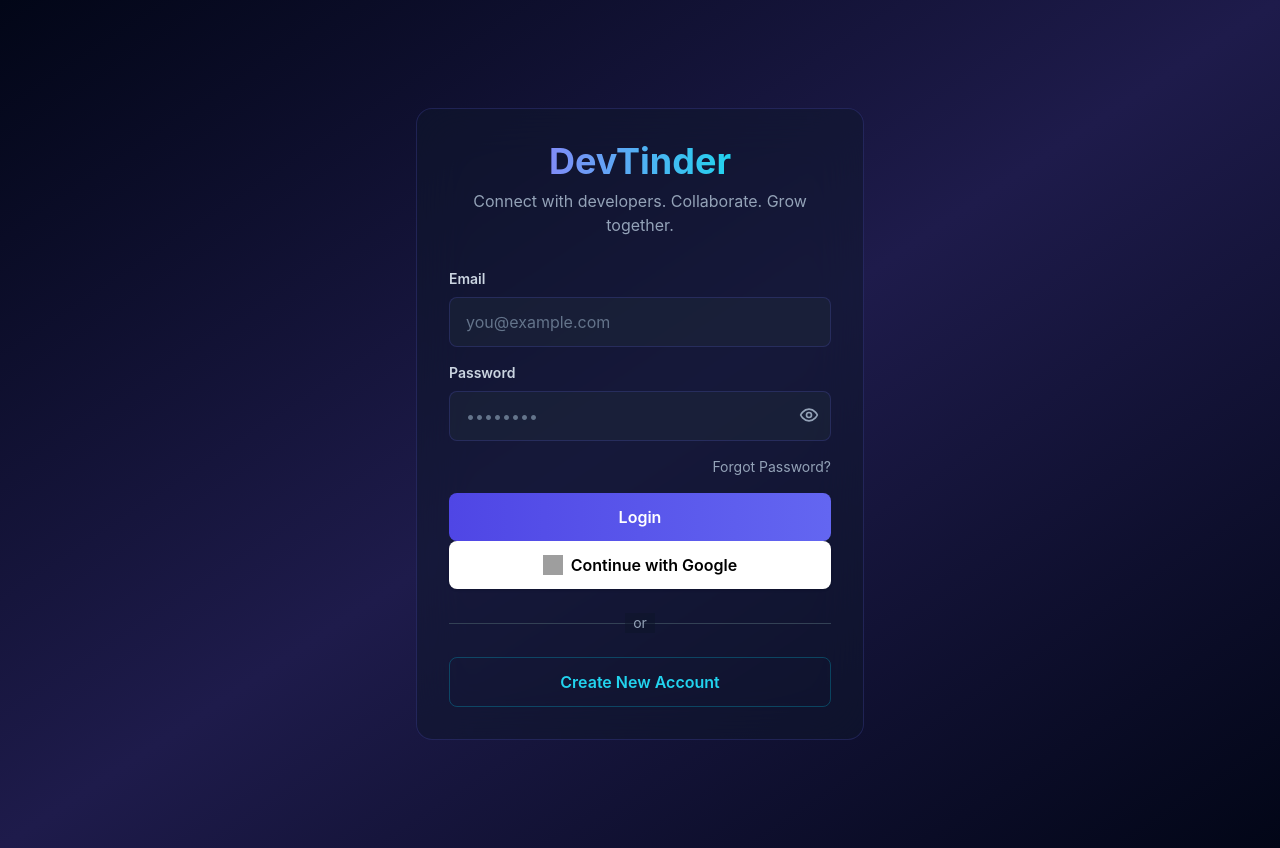
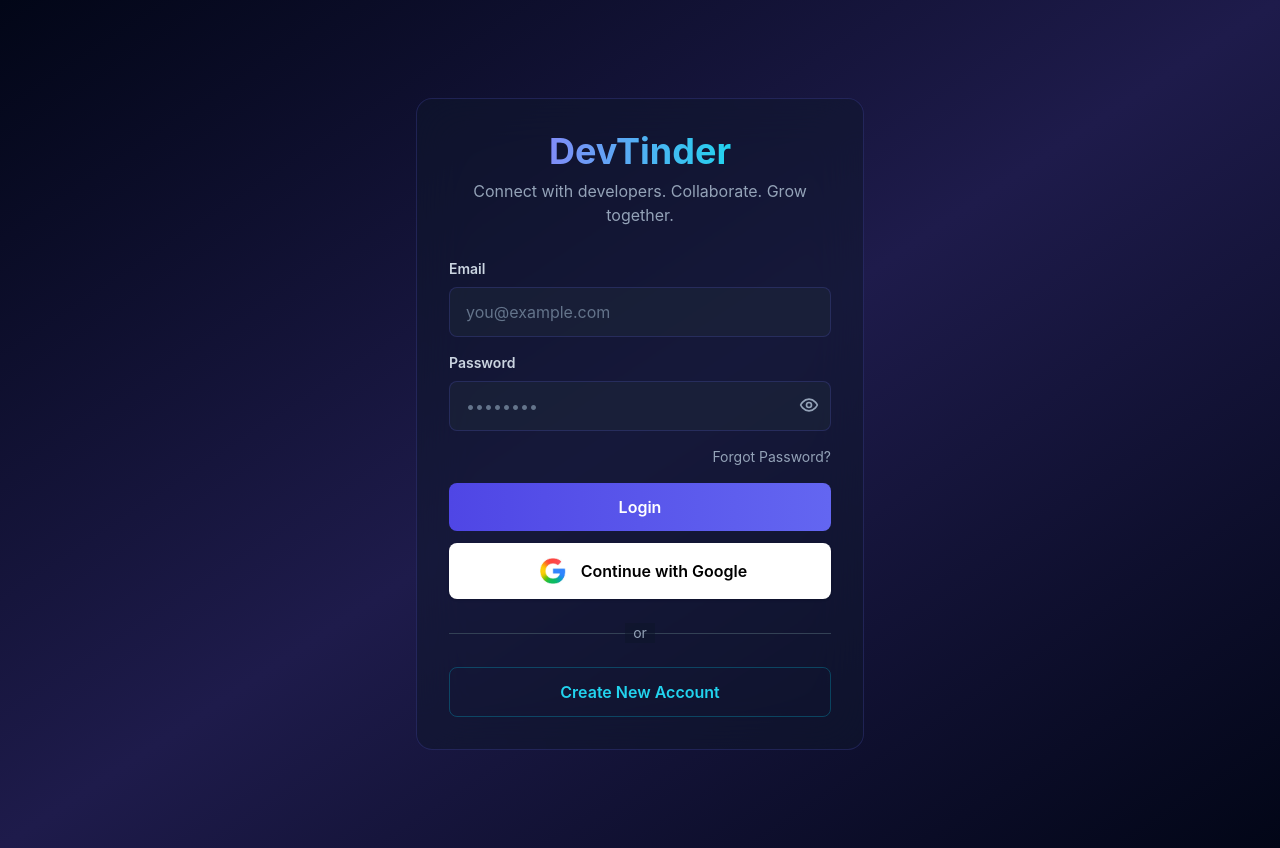
Before and after one commit to harsh0728/DevTinder-Web, a React (Vite) app: page /login in a window 1280 px wide. Built offline with nearby package versions, Linux system fonts and the light colour scheme; no server answers; grey boxes are pictures that could not be loaded.

Commit message:
Feat: Added Dynamic Link for production and development

```diff
--- a/src/components/GoogleLoginButton.jsx
+++ b/src/components/GoogleLoginButton.jsx
@@ -1,14 +1,15 @@
 export default function GoogleLoginButton() {
   const handleLogin = () => {
-    window.location.href = "http://localhost:3000/api/auth/google";
+    window.location.href =
+  import.meta.env.VITE_CLIENT_ENV === "production"?"https://devtinder-1-pqv8.onrender.com/api/auth/google": "http://localhost:3000/api/auth/google";
   };
 
   return (
     <button
       onClick={handleLogin}
-      className="w-full py-3 rounded-lg bg-white text-black font-semibold shadow flex items-center justify-center gap-2"
+      className="w-full mt-3 py-2 rounded-lg bg-white text-black font-semibold shadow flex items-center justify-center gap-2"
     >
-      <img src="/google.svg" className="w-5 h-5" />
+      <img src={"../public/google.jpg"} className="w-10 h-10" />
       Continue with Google
     </button>
   );
```
Also changed, not shown: public/google.jpg (added).
